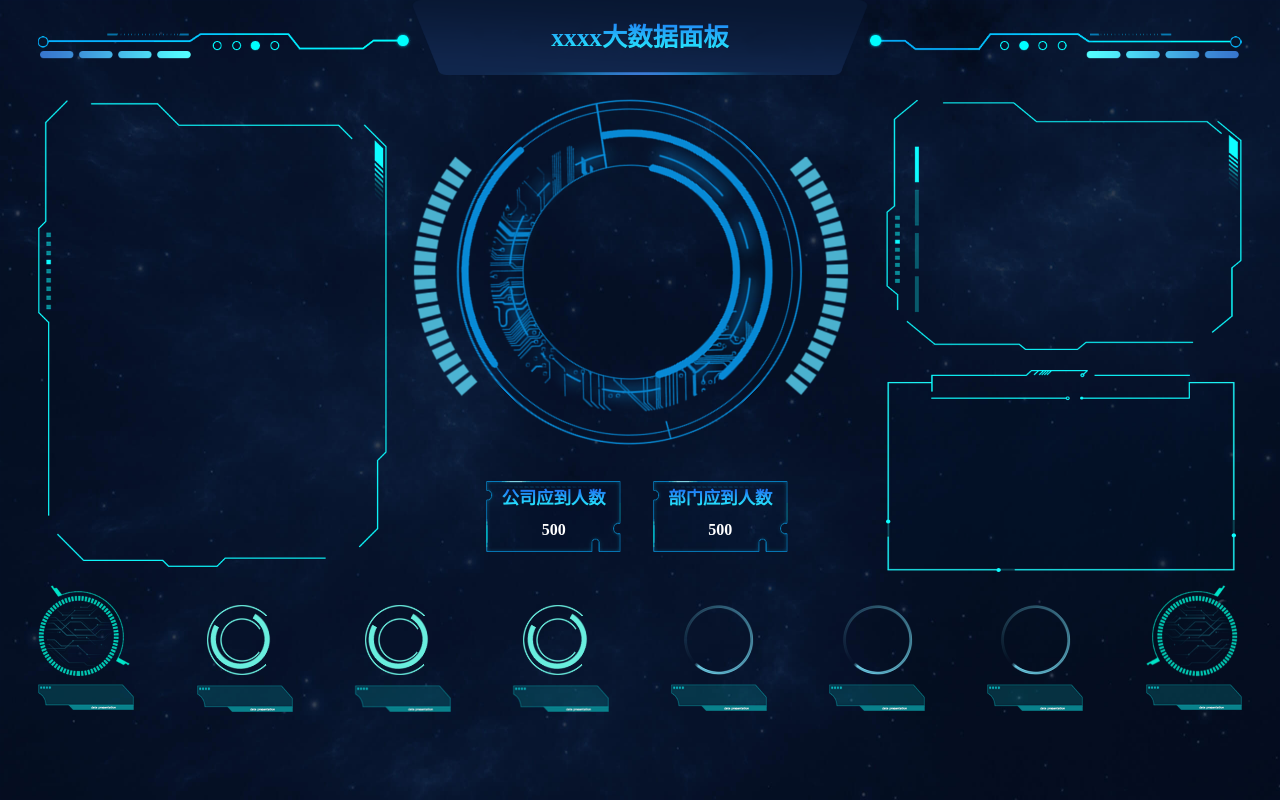
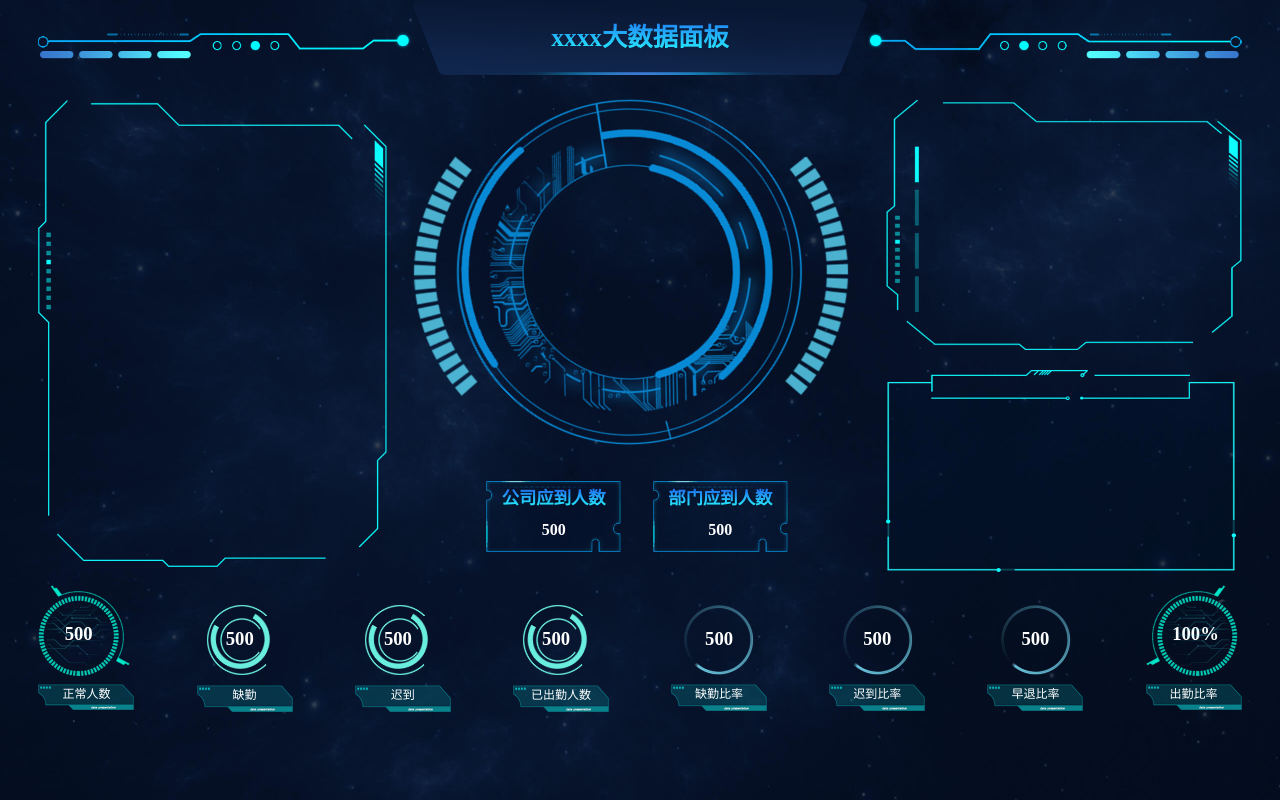
Before and after one commit to gcnova/vue3-echarts, a Vue app: page /#/index in a window 1280 px wide. Built offline with nearby package versions, Linux system fonts and the light colour scheme; what vue3-seamless-scroll would draw is missing.

Commit message:
feat:完善底部

```diff
--- a/src/pages/home/index.less
+++ b/src/pages/home/index.less
@@ -88,6 +88,9 @@
   background-image: url(../../assets/images/right_box2.png);
   margin-top: 30px;
 }
+.b1,.b2,.b3,.b4,.b5,.b6,.b7,.b8{
+  position: relative;
+}
 .bototm {
   margin-top: 20px;
   .b1,
@@ -150,6 +153,40 @@
     width: 144px;
     height: 40px;
     background-image: url(../../assets/images/tag2.png);
-
+    line-height: 30px;
+    font-size: 18px;
+    text-align: center;
+  }
+  .b1,.b2,.b3,.b4,.b5,.b6,.b7,.b8{
+    .dec{
+      position: absolute;
+      transform: translateX(-50%);
+      font-size: 28px;
+      font-weight: 600;
+    }
+  }
+  .b1{
+    .dec{
+      top: 28%;
+      left: 42%;
+    }
+  }
+  .b2,.b3,.b4{
+    .dec{
+      top: 32%;
+      left: 45%;
+    }
+  }
+  .b5,.b6,.b7{
+    .dec{
+      top: 32%;
+      left: 50%;
+    }
+  }
+  .b8{
+    .dec{
+      top: 28%;
+      left: 52%;
+    }
   }
 }
--- a/src/pages/home/index.vue
+++ b/src/pages/home/index.vue
@@ -28,39 +28,47 @@
     </div>
     <div class="bototm">
       <div class="b1">
+        <div class="dec">500</div>
         <div class="bg"></div>
-        <div class="tag"></div>
+        <div class="tag">正常人数</div>
       </div>
       <div class="b2">
         <div class="bg1"></div>
         <div class="bg2"></div>
-        <div class="tag"></div>
+        <div class="dec">500</div>
+        <div class="tag">缺勤</div>
       </div>
       <div class="b3">
         <div class="bg1"></div>
         <div class="bg2"></div>
-        <div class="tag"></div>
+        <div class="dec">500</div>
+        <div class="tag">迟到</div>
       </div>
       <div class="b4">
         <div class="bg1"></div>
         <div class="bg2"></div>
-        <div class="tag"></div>
+        <div class="dec">500</div>
+        <div class="tag">已出勤人数</div>
       </div>
       <div class="b5">
         <div class="bg"></div>
-        <div class="tag"></div>
+        <div class="dec">500</div>
+        <div class="tag">缺勤比率</div>
       </div>
       <div class="b6">
         <div class="bg"></div>
-        <div class="tag"></div>
+        <div class="dec">500</div>
+        <div class="tag">迟到比率</div>
       </div>
       <div class="b7">
         <div class="bg"></div>
-        <div class="tag"></div>
+        <div class="dec">500</div>
+        <div class="tag">早退比率</div>
       </div>
       <div class="b8">
+        <div class="dec">100%</div>
         <div class="bg"></div>
-        <div class="tag"></div>
+        <div class="tag">出勤比率</div>
       </div>
     </div>
   </div>
```
